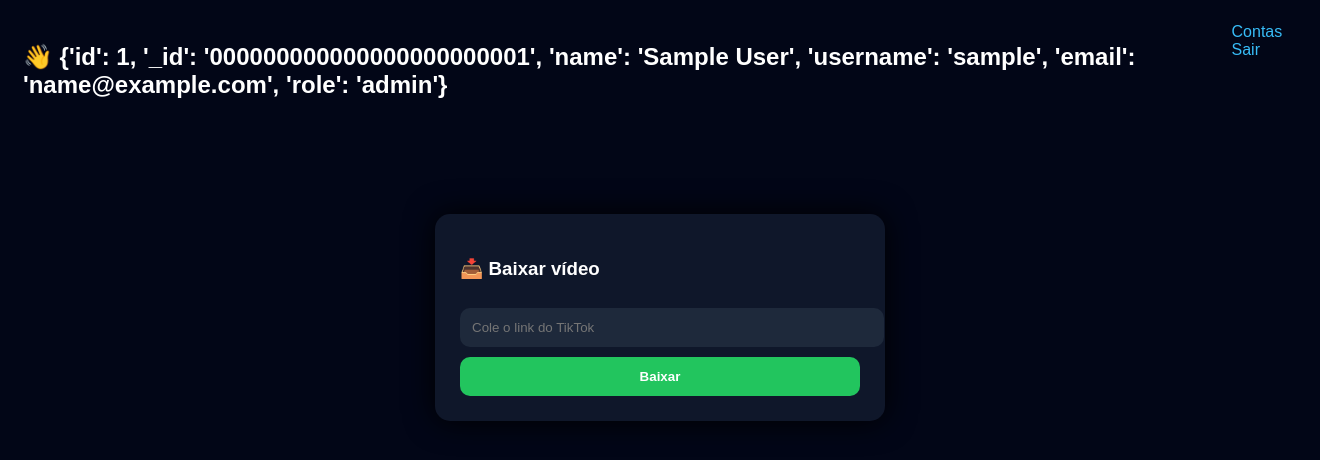
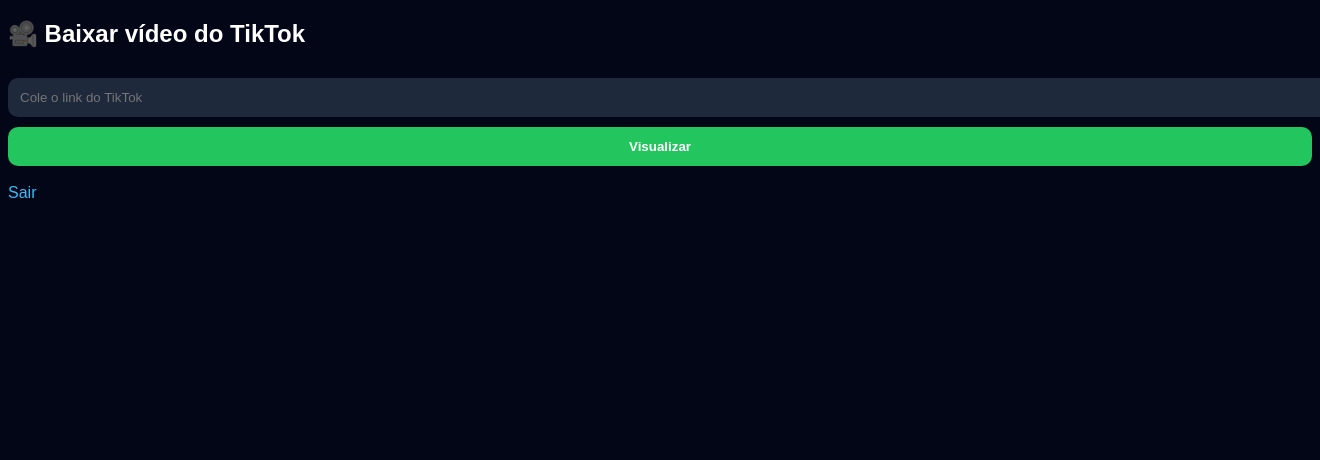
Before and after one commit to cauanexel633-arch/dowload-tiktok, a Flask app: page /dashboard in a window 1320 px wide; the page is wider, and only the part inside the window is pictured. Shown: the top 460 px of that part. Run offline with Flask 3, Linux system fonts and the light colour scheme; the visitor is signed in with stand-in values (Sample User, id 1).

Commit message:
Nova atualizacao

```diff
--- a/app.py
+++ b/app.py
@@ -1,123 +1,111 @@
 from flask import Flask, render_template, request, redirect, session, send_file
+import requests
+import re
+import os
 from supabase import create_client
-from werkzeug.security import generate_password_hash, check_password_hash
-import requests, os, uuid
 
 app = Flask(__name__)
 app.secret_key = "segredo123"
 
 # ================= SUPABASE =================
 SUPABASE_URL = "https://sijudfgbumzaczlcsnac.supabase.co"
-SUPABASE_KEY = "eyJhbGciOiJIUzI1NiIsInR5cCI6IkpXVCJ9.eyJpc3MiOiJzdXBhYmFzZSIsInJlZiI6InNpanVkZmdidW16YWN6bGNzbmFjIiwicm9sZSI6ImFub24iLCJpYXQiOjE3NzYwNjk3ODAsImV4cCI6MjA5MTY0NTc4MH0.08XVFqBE_SvbiNeLYLsUHd6xKa8xkDssbFjoKE0oYtI"
+SUPABASE_KEY = "eyJhbGciOiJIUzI1NiIsInR5cCI6IkpXVCJ9.eyJpc3MiOiJzdXBhYmFzZSIsInJlZiI6InNpanVkZmdidW16YWN6bGNzbmFjIiwicm9sZSI6InNlcnZpY2Vfcm9sZSIsImlhdCI6MTc3NjA2OTc4MCwiZXhwIjoyMDkxNjQ1NzgwfQ.8O8ZDztZNHVQc_m0kt7nQv5i0yvTwfUzFrQp_vzrWsU"
 
 supabase = create_client(SUPABASE_URL, SUPABASE_KEY)
 
-# ================= ROTAS =================
-@app.route("/")
-def home():
-    return render_template("login.html")
+# ================= LOGIN =================
+@app.route("/", methods=["GET", "POST"])
+def login():
+    if request.method == "POST":
+        user = request.form["user"]
+        senha = request.form["senha"]
 
-@app.route("/register_page")
-def register_page():
-    return render_template("register.html")
+        res = supabase.table("users").select("*").eq("user", user).eq("senha", senha).execute()
 
-# ================= REGISTER =================
-@app.route("/register", methods=["POST"])
-def register():
-    user = request.form["user"]
-    email = request.form["email"]
-    senha = request.form["senha"]
-
-    # verifica se já existe usuário
-    check = supabase.table("users").select("*").eq("username", user).execute()
-
-    if check.data:
-        return "❌ Usuário já existe!"
-
-    senha_hash = generate_password_hash(senha)
-
-    supabase.table("users").insert({
-        "username": user,
-        "email": email,
-        "password": senha_hash
-    }).execute()
-
-    return redirect("/")
-
-# ================= LOGIN =================
-@app.route("/login", methods=["POST"])
-def login():
-    user = request.form["user"]
-    senha = request.form["senha"]
-
-    res = supabase.table("users").select("*").eq("username", user).execute()
-
-    if res.data:
-        user_db = res.data[0]
-
-        if check_password_hash(user_db["password"], senha):
+        if res.data:
             session["user"] = user
             return redirect("/dashboard")
 
-    return "❌ Login inválido"
+        return render_template("login.html", erro="Usuário inválido")
+
+    return render_template("login.html")
+
+
+# ================= REGISTRO =================
+@app.route("/register", methods=["GET", "POST"])
+def register():
+    if request.method == "POST":
+        user = request.form["user"]
+        senha = request.form["senha"]
+
+        supabase.table("users").insert({
+            "user": user,
+            "senha": senha
+        }).execute()
+
+        return redirect("/")
+
+    return render_template("register.html")
+
 
 # ================= DASHBOARD =================
 @app.route("/dashboard")
 def dashboard():
     if "user" not in session:
         return redirect("/")
-    return render_template("dashboard.html", user=session["user"])
+    return render_template("dashboard.html")
 
-# ================= CONTAS =================
-@app.route("/contas")
-def contas():
-    if "user" not in session:
-        return redirect("/")
 
-    res = supabase.table("users").select("username").execute()
-    return render_template("contas.html", contas=res.data)
+# ================= PEGAR VIDEO =================
+def pegar_video_url(link):
+    try:
+        headers = {"User-Agent": "Mozilla/5.0"}
+        r = requests.get(link, headers=headers)
+        html = r.text
 
-@app.route("/trocar_conta/<user>")
-def trocar_conta(user):
-    session["user"] = user
-    return redirect("/dashboard")
+        match = re.search(r'"playAddr":"(https:[^"]+)"', html)
 
-# ================= DOWNLOAD =================
-def baixar_video(url):
-    headers = {"User-Agent": "Mozilla/5.0"}
+        if match:
+            return match.group(1).replace("\\u0026", "&").replace("\\u002F", "/")
 
-    try:
-        r = requests.get(url, headers=headers, stream=True, timeout=15)
-
-        if r.status_code != 200:
-            return None
-
-        os.makedirs("downloads", exist_ok=True)
-
-        nome = f"video_{uuid.uuid4().hex}.mp4"
-        caminho = f"downloads/{nome}"
-
-        with open(caminho, "wb") as f:
-            for chunk in r.iter_content(1024):
-                f.write(chunk)
-
-        return caminho
-
+        return None
     except:
         return None
 
-@app.route("/baixar", methods=["POST"])
-def baixar():
-    if "user" not in session:
-        return redirect("/")
 
-    link = request.form["link"]
-    caminho = baixar_video(link)
+# ================= PREVIEW =================
+@app.route("/preview", methods=["POST"])
+def preview():
+    link = request.form.get("link")
+    video_url = pegar_video_url(link)
 
-    if not caminho:
-        return "❌ Erro ao baixar vídeo"
+    if not video_url:
+        return render_template("dashboard.html", erro="❌ Vídeo não encontrado")
+
+    return render_template("dashboard.html", video_url=video_url)
+
+
+# ================= DOWNLOAD =================
+@app.route("/download", methods=["POST"])
+def download():
+    video_url = request.form.get("video_url")
+
+    headers = {
+        "User-Agent": "Mozilla/5.0",
+        "Referer": "https://www.tiktok.com/"
+    }
+
+    r = requests.get(video_url, headers=headers, stream=True)
+
+    caminho = "video.mp4"
+
+    with open(caminho, "wb") as f:
+        for chunk in r.iter_content(1024 * 1024):
+            if chunk:
+                f.write(chunk)
 
     return send_file(caminho, as_attachment=True)
+
 
 # ================= LOGOUT =================
 @app.route("/logout")
@@ -125,6 +113,7 @@ def logout():
     session.clear()
     return redirect("/")
 
+
 # ================= RUN =================
 if __name__ == "__main__":
     port = int(os.environ.get("PORT", 10000))
--- a/templates/dashboard.html
+++ b/templates/dashboard.html
@@ -1,25 +1,39 @@
 <!DOCTYPE html>
 <html>
 <head>
-<link rel="stylesheet" href="/static/style.css">
+    <title>Dashboard</title>
+    <link rel="stylesheet" href="/static/style.css">
 </head>
 <body>
 
-<div class="top">
-<h2>👋 {{user}}</h2>
-<div>
-<a href="/contas">Contas</a>
-<a href="/logout">Sair</a>
-</div>
-</div>
+<div class="container">
 
-<div class="box">
-<h3>📥 Baixar vídeo</h3>
+    <h2>🎥 Baixar vídeo do TikTok</h2>
 
-<form action="/baixar" method="POST">
-<input name="link" placeholder="Cole o link do TikTok" required>
-<button>Baixar</button>
-</form>
+    <form method="POST" action="/preview">
+        <input type="text" name="link" placeholder="Cole o link do TikTok" required>
+        <button type="submit">Visualizar</button>
+    </form>
+
+    {% if erro %}
+        <p class="erro">{{ erro }}</p>
+    {% endif %}
+
+    {% if video_url %}
+        <div class="video-box">
+            <video controls autoplay loop muted>
+                <source src="{{ video_url }}" type="video/mp4">
+            </video>
+
+            <form method="POST" action="/download">
+                <input type="hidden" name="video_url" value="{{ video_url }}">
+                <button type="submit">⬇ Baixar Vídeo</button>
+            </form>
+        </div>
+    {% endif %}
+
+    <br>
+    <a href="/logout">Sair</a>
 
 </div>
 
```
